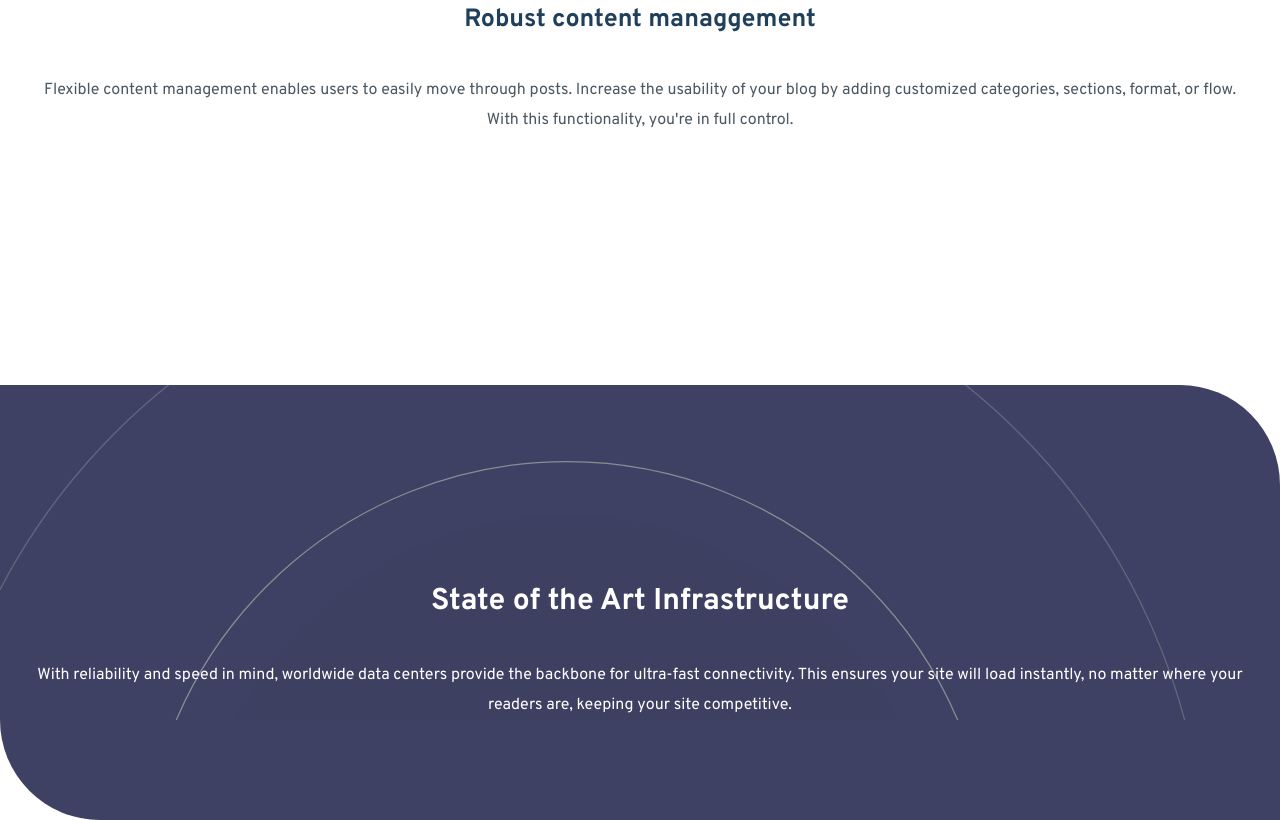
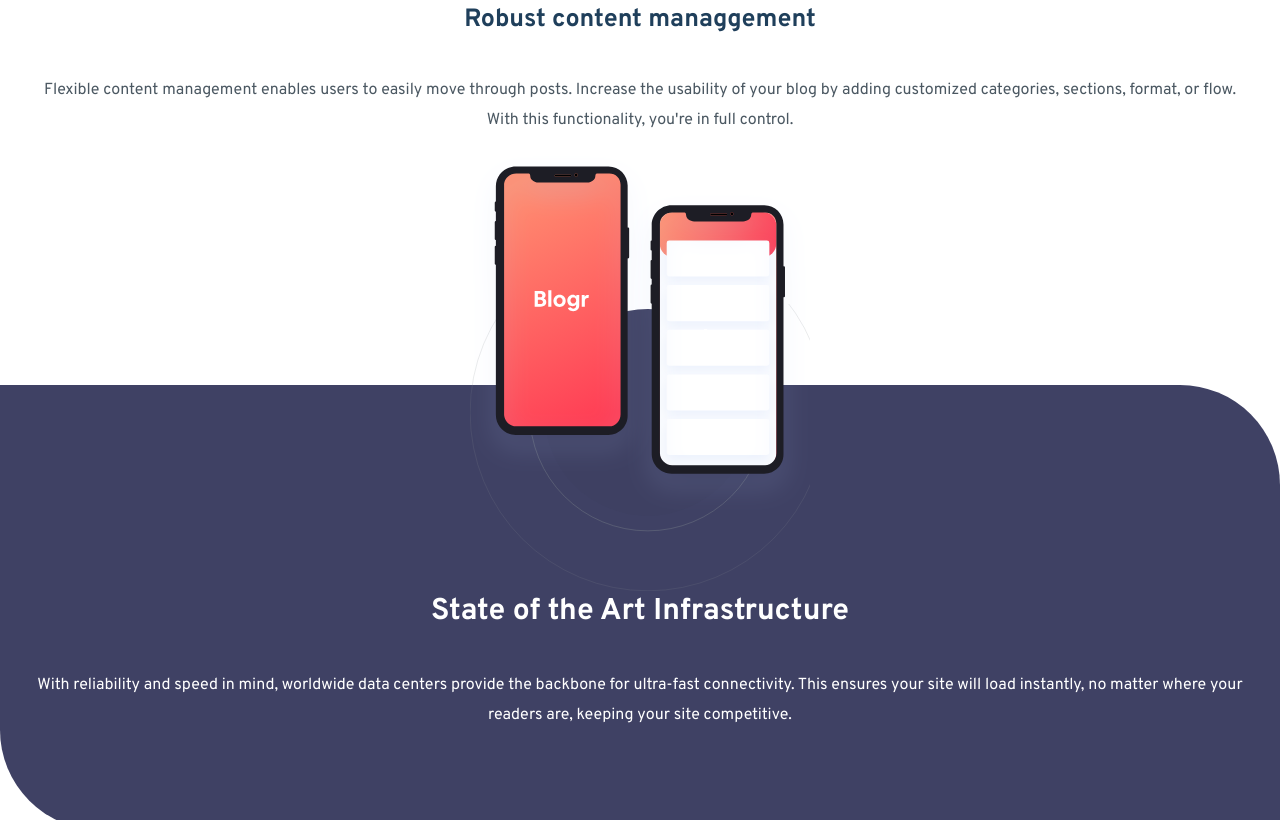
Before and after one commit to tiago-forward/desafio-blogr-landing-page-main, a React (Vite) app: page / in a window 1280 px wide. Shown: the part 1980-2800 px from the top of the page. Built offline with nearby package versions, Linux system fonts and the light colour scheme.

Commit message:
Some adjustments in the sections

```diff
--- a/src/components/Section/IllustrativeContentSection/index.jsx
+++ b/src/components/Section/IllustrativeContentSection/index.jsx
@@ -2,19 +2,26 @@ import styled from "styled-components"
 
 const IllustrativeContentSection = ({ image, titleMain, paragraph }) => {
     return (
-        <>
+        <Pai>
+            <Content>
+                <Image src={image} alt={image} />
+            </Content>
             <Container>
-            <Image src={image} alt={image} />
-                <Content>
-                    <TitleMain>{titleMain}</TitleMain>
-                    <Paragraph>{paragraph}</Paragraph>
-                </Content>
+                <TitleMain>{titleMain}</TitleMain>
+                <Paragraph>{paragraph}</Paragraph>
             </Container>
-        </>
+        </Pai>
     )
 }
 
 export { IllustrativeContentSection }
+
+const Pai = styled.div`
+    position: relative;
+    display: flex;
+    align-items: center;
+    justify-content: center;
+`
 
 const Container = styled.div`
     width: 100%;
@@ -25,21 +32,25 @@ const Container = styled.div`
     border-bottom-left-radius: 100px;
     padding-bottom: 100px;
     margin-top: 250px;
+    z-index: 0;
 `
 
 const Content = styled.div`
     background-image: url("../../../../public/images/bg-pattern-circles.svg");
     background-repeat: no-repeat;
     background-size: cover;
-    background-position-y: -140px;
-    background-position-x: -73px;
-    position: relative;
+    background-position-y: -70px;
+    background-position-x: 0px;
+    position: absolute;
+    z-index: 1;
 `
 
 const Image = styled.img`
-    position: absolute;
-    width: 100%;
-    bottom: -148%;
+    display: block;
+    margin: 0 auto;
+    position: relative;
+    width: 340px;
+    top: -150px;
     z-index: 1;
 `
 
@@ -47,7 +58,7 @@ const TitleMain = styled.h2`
     color: var(--white);
     text-align: center;
     font-size: 30px;
-    padding: 200px 30px 40px 30px;
+    padding: 210px 30px 40px 30px;
 `
 
 const Paragraph = styled.p`
```
